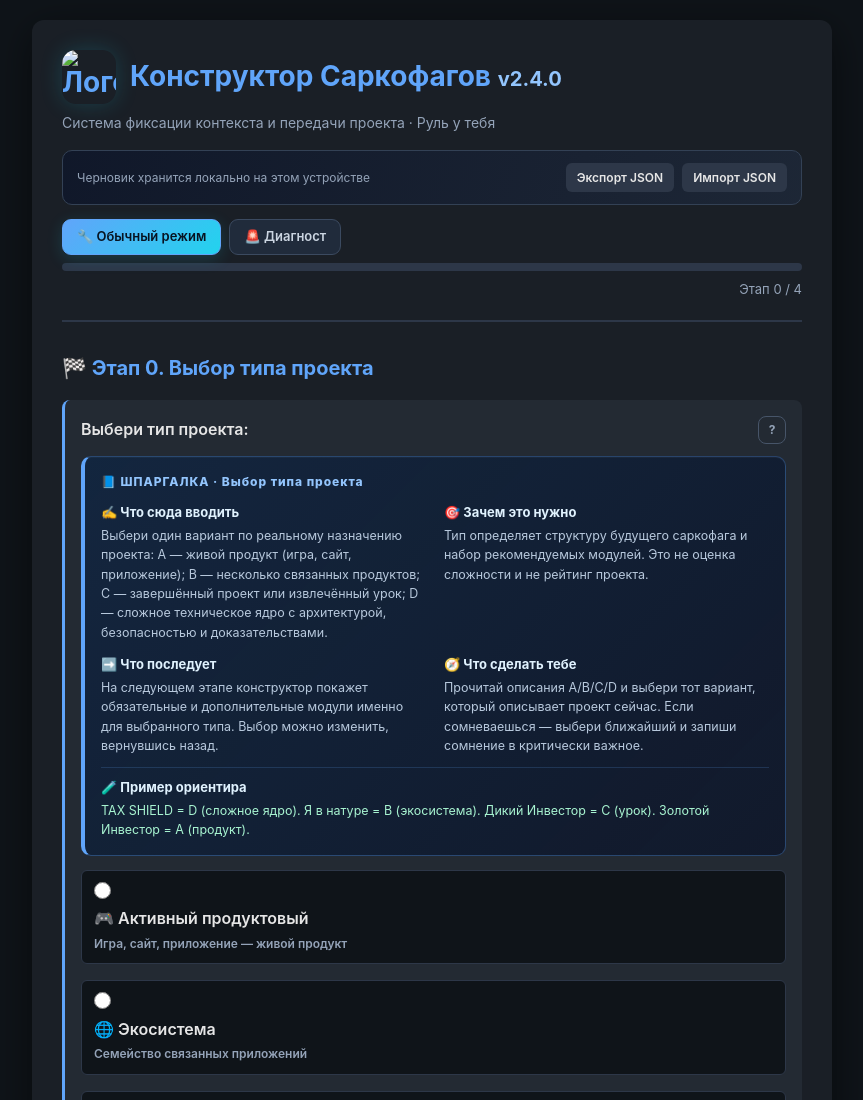
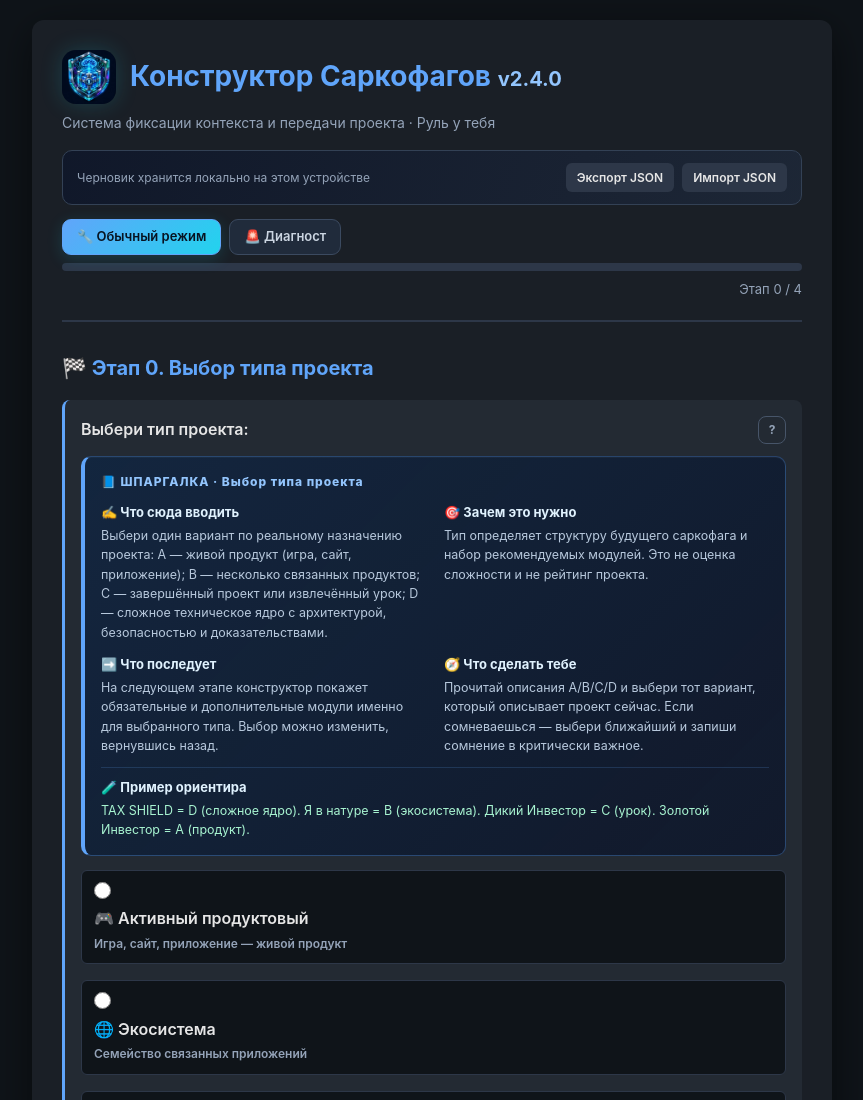
Before and after one commit to zimatoken/sarcophagus-constructor, a website: page docs-app/index.html in a window 1280 px wide. Shown: the top 1100 px of the page, without its empty margins (208-1071 px from the left). Drawn offline with Linux system fonts and the light colour scheme.

Commit message:
fix: correct asset paths in docs-app index and constructor

```diff
--- a/docs-app/index.html
+++ b/docs-app/index.html
@@ -6,14 +6,14 @@
     <meta name="description" content="Оффлайн-конструктор проектных саркофагов: фиксируй контекст, решения, риски и передавай проект между AI без потери управления.">
     <meta name="theme-color" content="#0b1220">
     <title>Конструктор Саркофагов v2.4.0</title>
-    <link rel="icon" type="image/png" href="../web/assets/favicon.png">
-    <link rel="apple-touch-icon" href="../web/assets/sarcophagus-logo.png">
+    <link rel="icon" type="image/png" href="assets/favicon.png">
+    <link rel="apple-touch-icon" href="assets/sarcophagus-logo.png">
     <link rel="stylesheet" href="styles.css">
 </head>
 <body>
     <div class="container">
         <header>
-            <h1 class="brand-title"><img class="app-logo" src="../web/assets/sarcophagus-logo.webp" alt="Логотип Конструктора Саркофагов"> <span>Конструктор Саркофагов <small>v2.4.0</small></span></h1>
+            <h1 class="brand-title"><img class="app-logo" src="assets/sarcophagus-logo.webp" alt="Логотип Конструктора Саркофагов"> <span>Конструктор Саркофагов <small>v2.4.0</small></span></h1>
             <p class="subtitle">Система фиксации контекста и передачи проекта · Руль у тебя</p>
             <div class="utility-bar">
                 <span id="saveStatus" role="status" aria-live="polite">Черновик хранится локально на этом устройстве</span>
```
